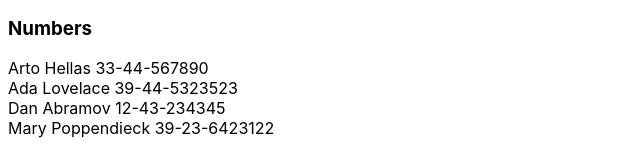
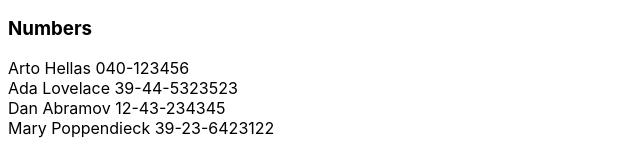
Before and after one commit to kendell7966/FullStackOpen2020, a React (Create React App) app in the folder part2/phonebook/: page / in a window 1280 px wide. Shown: the part 175-323 px from the top of the page, without its empty margins (0-640 px from the left). Built offline with nearby package versions, Linux system fonts and the light colour scheme; data requests are answered from the project's data file.

Commit message:
Exercise 2.11

```diff
--- /dev/null
+++ b/part2/phonebook/db.json
@@ -0,0 +1,24 @@
+{
+  "persons": [
+    {
+      "name": "Arto Hellas",
+      "number": "040-123456",
+      "id": 1
+    },
+    {
+      "name": "Ada Lovelace",
+      "number": "39-44-5323523",
+      "id": 2
+    },
+    {
+      "name": "Dan Abramov",
+      "number": "12-43-234345",
+      "id": 3
+    },
+    {
+      "name": "Mary Poppendieck",
+      "number": "39-23-6423122",
+      "id": 4
+    }
+  ]
+}
--- a/part2/phonebook/src/App.js
+++ b/part2/phonebook/src/App.js
@@ -1,18 +1,23 @@
-import React, { useState } from 'react'
+import React, { useState, useEffect } from 'react'
+import axios from 'axios'
 import Persons from './components/Persons'
 import PersonForm from './components/PersonForm'
 import PersonFilter from './components/PersonFilter'
 
 const App = () => {
-    const [persons, setPersons] = useState([
-        { name: 'Arto Hellas', number: '33-44-567890' },
-        { name: 'Ada Lovelace', number: '39-44-5323523' },
-        { name: 'Dan Abramov', number: '12-43-234345' },
-        { name: 'Mary Poppendieck', number: '39-23-6423122' }
-    ])
+
+    const [persons, setPersons] = useState([])
     const [newName, setNewName] = useState('')
     const [newNumber, setNewNumber] = useState('')
     const [filter, setFilter] = useState('')
+
+    useEffect(() => {
+        axios
+            .get('http://localhost:3001/persons')
+            .then(response => {
+                setPersons(response.data)
+            })
+    }, [])
 
     const addName = (event) => {
         event.preventDefault()
```
Also changed, not shown: part2/phonebook/package.json (+6 -1 lines), 1 other file (tests, documents, lock files or other folders).
